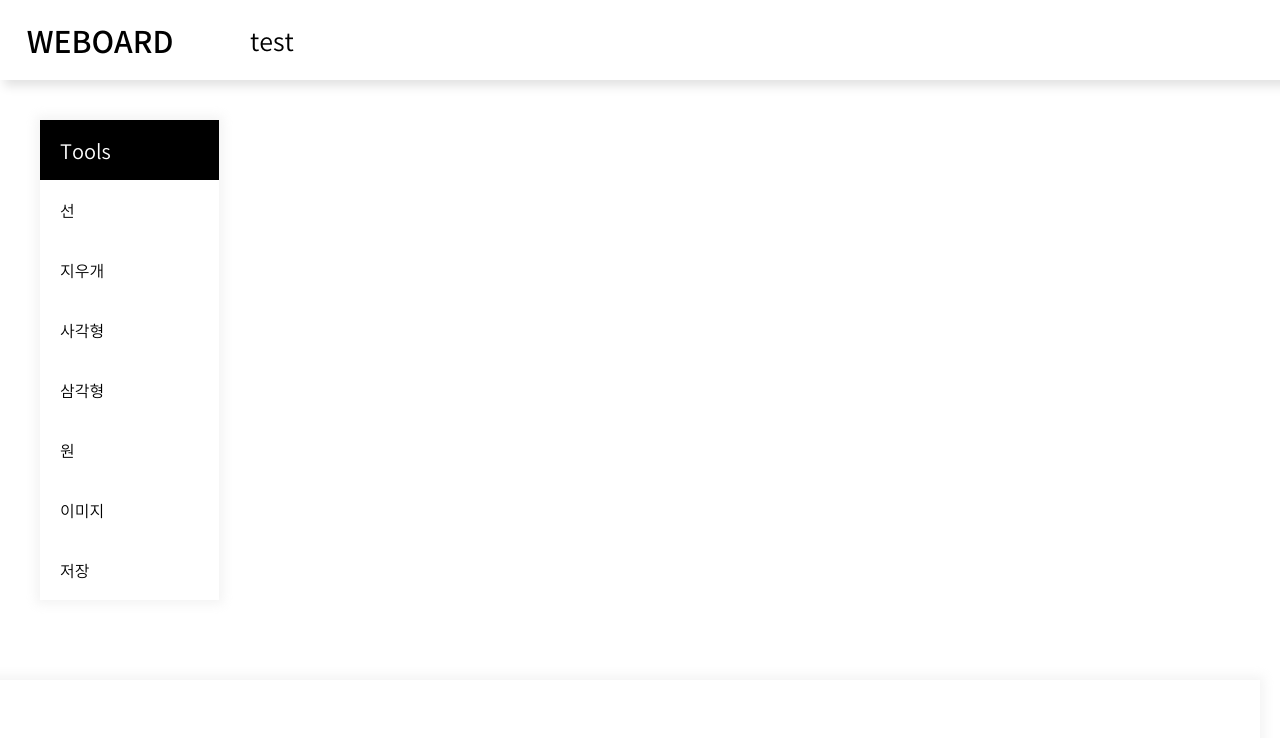
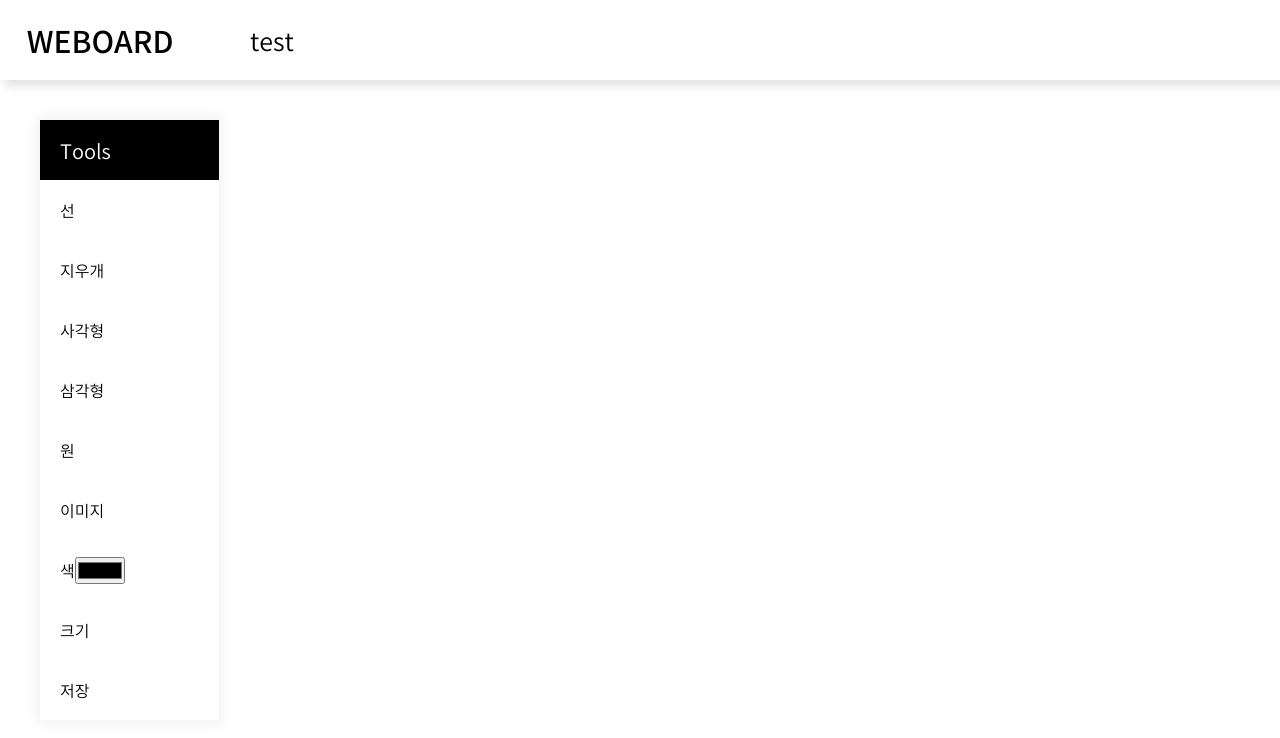
Before and after one commit to Jominhui/WeBoard, a React (Create React App) app: page /Draw in a window 1280 px wide. Shown: the top 738 px of the page. Built offline with nearby package versions, Linux system fonts and the light colour scheme.

Commit message:
[UPDATE] Color Change

```diff
--- a/src/components/Draw/Draw.jsx
+++ b/src/components/Draw/Draw.jsx
@@ -7,6 +7,7 @@ const Draw = ({}) => {
 
   const [tool, setTool] = useState("stroke");
   const [isDrawing, setisDrawing] = useState(false);
+  const [color, setColor] = useState("black");
 
   const [startPath, setStartPath] = useState([]);
   const [endPath, setEndPath] = useState([]);
@@ -20,9 +21,9 @@ const Draw = ({}) => {
 
   const strokeMove = useCallback((e, ctx) => {
     ctx.lineTo(e.offsetX, e.offsetY);
-    ctx.strokeStyle = "black";
+    ctx.strokeStyle = color;
     ctx.stroke();
-  }, [])
+  }, [color])
 
   //eraser
   const eraserDown = useCallback((e, ctx) => {
@@ -55,9 +56,9 @@ const Draw = ({}) => {
     const ey = endPath[1];
 
     ctx.rect(sx, sy, ex-sx, ey-sy);
-    ctx.strokeStyle = "black";
+    ctx.strokeStyle = color;
     ctx.stroke();
-  }, [startPath, endPath])
+  }, [startPath, endPath, color])
 
   //triangle
   const triangleDown = useCallback((e, ctx) => {
@@ -80,9 +81,9 @@ const Draw = ({}) => {
     ctx.lineTo(sx, ey);
     ctx.lineTo(ex, ey);
     ctx.lineTo((ex + sx)/2, sy);
-    ctx.strokeStyle = "black";
+    ctx.strokeStyle = color;
     ctx.stroke();
-  }, [startPath, endPath])
+  }, [startPath, endPath, color])
 
   //circle
   const circleDown = useCallback((e, ctx) => {
@@ -101,9 +102,9 @@ const Draw = ({}) => {
     const ex = endPath[0];
 
     ctx.arc(sx, sy, Math.abs(ex-sx), 0, 2 * Math.PI);
-    ctx.strokeStyle = "black";
+    ctx.strokeStyle = color;
     ctx.stroke();
-  }, [startPath, endPath])
+  }, [startPath, endPath, color])
 
   const down = useCallback((e) =>{
     const ctx = canvasRef.current.getContext('2d')
@@ -203,6 +204,11 @@ const Draw = ({}) => {
           <div className="Tools-menu" onClick={() => setTool("triangle")}>삼각형</div>
           <div className="Tools-menu" onClick={() => setTool("circle")}>원</div>
           <div className="Tools-menu" onClick={() => setTool("image")}>이미지</div>
+          <div className="Tools-menu">
+            색
+            <input type="color" onChange={(e) => setColor(e.target.value)} />
+            </div>
+          <div className="Tools-menu">크기</div>
           <div className="Tools-menu">저장</div>
         </div>
 
```
